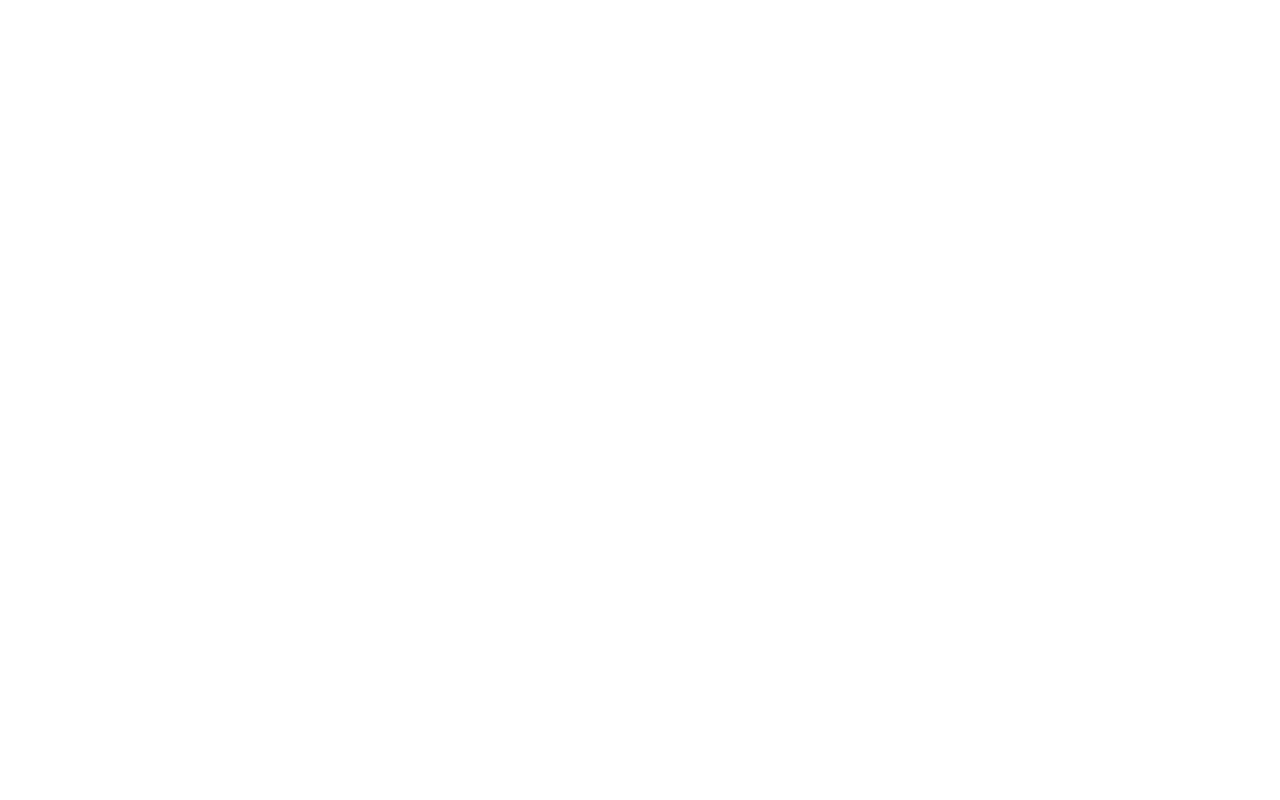
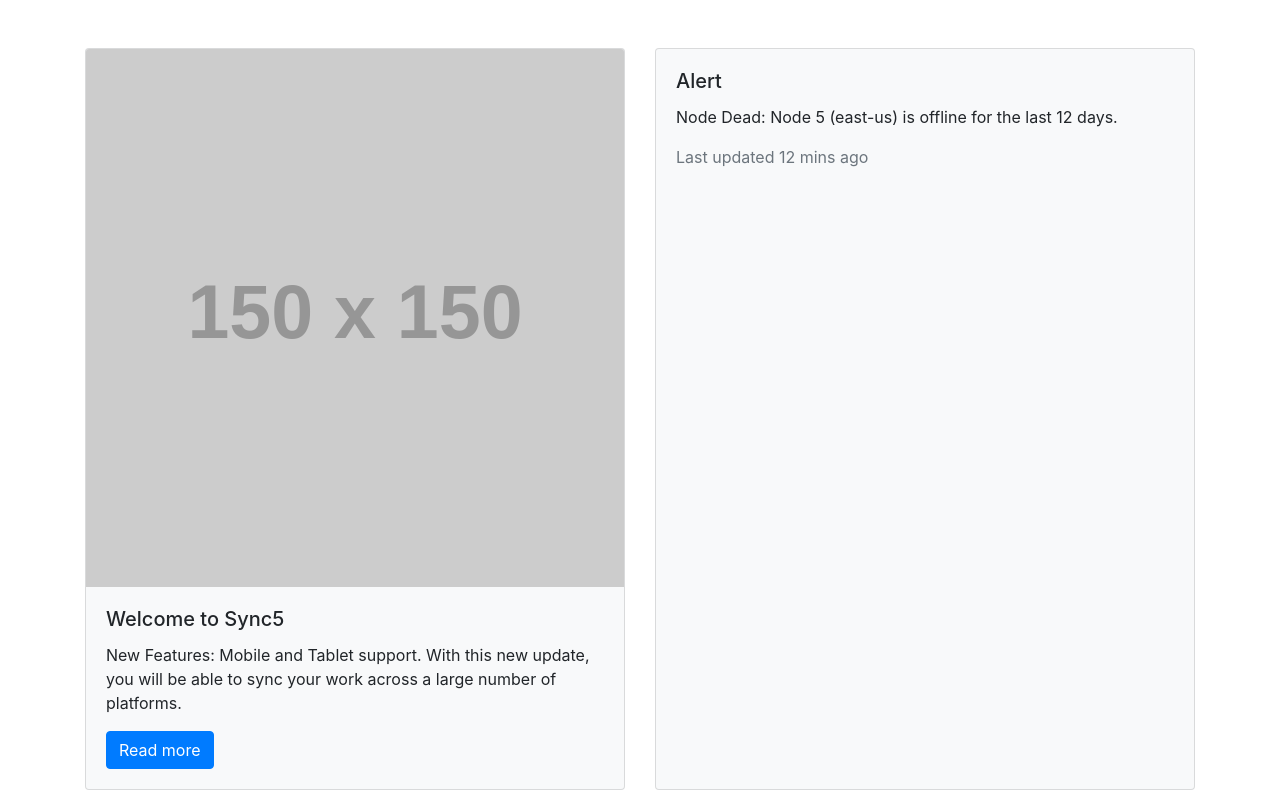
Before and after one commit to acciojob/bootstrap-card-navysai1419, a website: page main.html in a window 1280 px wide. Drawn offline with nearby package versions, Linux system fonts and the light colour scheme; placeholder pictures from the web are drawn by us; a script that the page names is missing.

Commit message:
created a submission

```diff
--- a/main.html
+++ b/main.html
@@ -1,15 +1,49 @@
 <!DOCTYPE html>
-
-<html>
+<html lang="en">
 
 <head>
-	<link rel="stylesheet" href="styles.css">
+    <meta charset="UTF-8">
+    <meta name="viewport" content="width=device-width, initial-scale=1.0">
+    <link rel="stylesheet" href="https://stackpath.bootstrapcdn.com/bootstrap/4.3.1/css/bootstrap.min.css"
+        integrity="sha384-ggOyR0iXCbMQv3Xipma34MD+dH/1fQ784/j6cY/iJTQUOhcWr7x9JvoRxT2MZw1T" crossorigin="anonymous">
+    <title>Bootstrap Card Deck</title>
 </head>
 
 <body>
-	<!-- the entire body must be written by student -->
-    <script type="text/javascript" src="./script.js">
-</script>
+
+    <div class="container mt-5">
+
+        <div class="card-deck">
+
+            <!-- Card 1 -->
+            <div class="card bg-light">
+                <img src="https://via.placeholder.com/150" class="card-img-top" alt="Card Image">
+                <div class="card-body">
+                    <h5 class="card-title">Welcome to Sync5</h5>
+                    <p class="card-text">New Features: Mobile and Tablet support. With this new update, you will be
+                        able to sync your work across a large number of platforms.</p>
+                    <a href="#" class="btn btn-primary">Read more</a>
+                </div>
+            </div>
+
+            <!-- Card 2 -->
+            <div class="card bg-light">
+                <div class="card-body">
+                    <h5 class="card-title">Alert</h5>
+                    <p class="card-text">Node Dead: Node 5 (east-us) is offline for the last 12 days.</p>
+                    <p class="card-text text-muted">Last updated 12 mins ago</p>
+                </div>
+            </div>
+
+        </div>
+
+    </div>
+    <script src="https://code.jquery.com/jquery-3.3.1.slim.min.js"
+        integrity="sha384-q8i/X+965DzO0rT7abK41JStQIAqVgRVzpbzo5smXKp4YfRvH+8abtTE1Pi6jizo" crossorigin="anonymous"></script>
+    <script src="https://cdnjs.cloudflare.com/ajax/libs/popper.js/1.14.7/umd/popper.min.js"
+        integrity="sha384-UJjCfQZ7fW1C0R+AvcLav7bF/j2Ktkg8gDz40" crossorigin="anonymous"></script>
+    <script src="https://stackpath.bootstrapcdn.com/bootstrap/4.3.1/js/bootstrap.min.js"
+        integrity="sha384-JjSmVgyd0p3pXB1rRibZUAYoIIy6OrQ6VrjIEaFf/nJGzIxFDsf4x0xIM+B07jRM" crossorigin="anonymous"></script>
 
 </body>
 
--- a/styles.css
+++ b/styles.css
@@ -1,2 +1,56 @@
 
 /* Your CSS Code here. */
+/* Custom CSS for the card deck */
+
+/* Set background color for the entire body */
+body {
+    background-color: #f8f9fa; /* You can change this color to fit your design */
+}
+
+/* Set margin at the top for better spacing */
+.container {
+    margin-top: 20px;
+}
+
+/* Set a max-width for the card deck container */
+.card-deck {
+    max-width: 800px;
+    margin: 0 auto; /* Center the card deck */
+}
+
+/* Add some spacing between cards */
+.card {
+    margin-bottom: 20px;
+}
+
+/* Style the card headers */
+.card-header {
+    background-color: #007bff; /* Blue color for the header */
+    color: #fff; /* White text for the header */
+}
+
+/* Style the card titles */
+.card-title {
+    color: #007bff; /* Blue color for the title */
+}
+
+/* Style the card text */
+.card-text {
+    color: #343a40; /* Dark text color for the content */
+}
+
+/* Style the button */
+.btn-primary {
+    background-color: #007bff; /* Blue color for the button */
+    border-color: #007bff; /* Blue color for the button border */
+}
+
+.btn-primary:hover {
+    background-color: #0056b3; /* Darker blue color on hover */
+    border-color: #0056b3; /* Darker blue color for the button border on hover */
+}
+
+/* Style the muted text */
+.text-muted {
+    color: #6c757d; /* Gray color for the muted text */
+}
```
